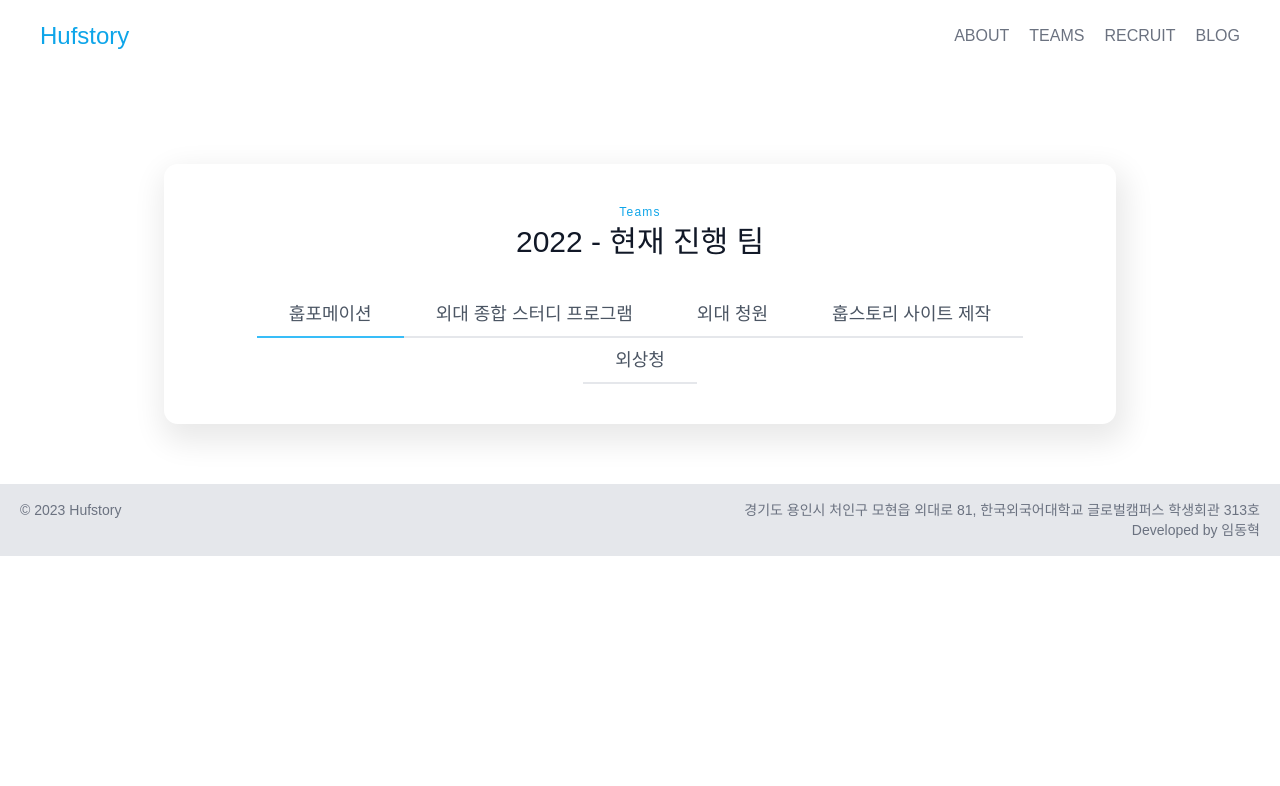
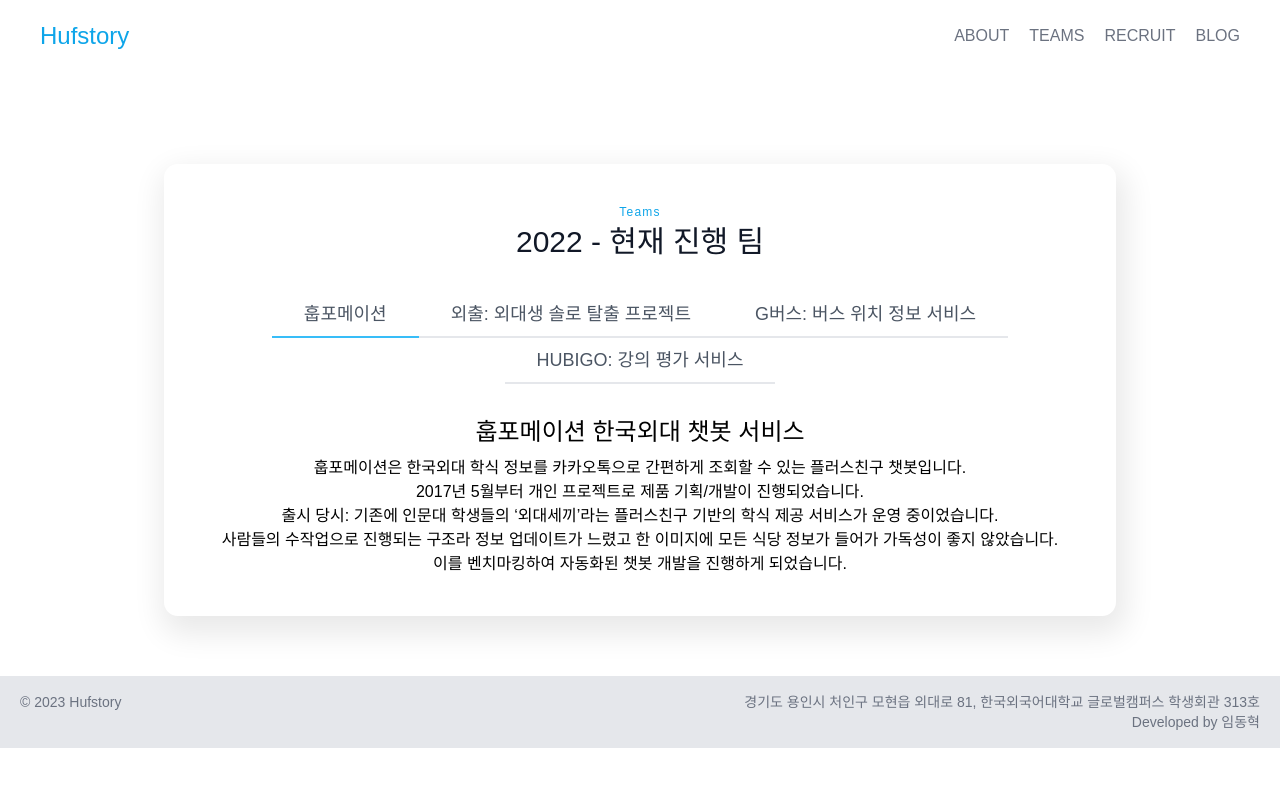
Before and after one commit to hufstory/HUFSTORY_WEB_FrontEnd, a React (Create React App) app in the folder hufstory/: page /teams in a window 1280 px wide. Shown: the top 786 px of the page. Built offline with nearby package versions, Linux system fonts and the light colour scheme; a web font is replaced by a local one.

Commit message:
Docs: Link Router 설정

```diff
--- a/hufstory/src/pages/Teams/Teams.tsx
+++ b/hufstory/src/pages/Teams/Teams.tsx
@@ -2,8 +2,8 @@ import React from "react"
 
 import Header from "../../components/Header"
 import Footer from "../../components/Footer"
+import { Link } from "react-router-dom"
 
-//
 const Teams = () => {
   return (
     <div>
@@ -17,21 +17,46 @@ const Teams = () => {
             2022 - 현재 진행 팀
           </h1>
           <div className="flex flex-wrap lg:flex lg:flex-row place-content-center mt-8">
+            <Link to="/Teams">
               <button className="text-gray-600 bg-white border-b-2 border-sky-400 py-2 px-8 hover:text-sky-600 hover:border-sky-600 text-lg">
                 훕포메이션
               </button>
-            <button className="text-gray-600 bg-white border-b-2 py-2 px-8 hover:text-sky-400 hover:border-sky-600 text-lg">
-              외대 종합 스터디 프로그램
+            </Link>
+            <Link to="/Teams_Oechul">
+              <button className="text-gray-600 bg-white border-b-2 py-2 px-8 hover:text-sky-600 hover:border-sky-600 text-lg">
+                외출: 외대생 솔로 탈출 프로젝트
               </button>
-            <button className="text-gray-600 bg-white border-b-2 py-2 px-8 hover:text-sky-400 hover:border-sky-600 text-lg">
-              외대 청원
+            </Link>
+            <Link to="/Teams_Gbus">
+              <button className="text-gray-600 bg-white border-b-2 py-2 px-8 hover:text-sky-600 hover:border-sky-600 text-lg">
+                G버스: 버스 위치 정보 서비스
               </button>
-            <button className="text-gray-600 bg-white border-b-2 py-2 px-8 hover:text-skyt-400 hover:border-sky-600 text-lg">
-              훕스토리 사이트 제작
+            </Link>
+            <Link to="/Teams_Hubigo">
+              <button className="text-gray-600 bg-white border-b-2 py-2 px-8 hover:text-sky-600 hover:border-sky-600 text-lg">
+                HUBIGO: 강의 평가 서비스
               </button>
-            <button className="text-gray-600 bg-white border-b-2 py-2 px-8 hover:text-skyt-400 hover:border-sky-600 text-lg">
-              외상청
-            </button>
+            </Link>
+          </div>
+
+          <div className="mt-8">
+            <h1 className="text-2xl mb-2">훕포메이션 한국외대 챗봇 서비스</h1>
+            <p>
+              훕포메이션은 한국외대 학식 정보를 카카오톡으로 간편하게 조회할 수
+              있는 플러스친구 챗봇입니다.
+            </p>
+
+            <p>
+              2017년 5월부터 개인 프로젝트로 제품 기획/개발이 진행되었습니다.
+              <br></br>
+              출시 당시: 기존에 인문대 학생들의 ‘외대세끼’라는 플러스친구 기반의
+              학식 제공 서비스가 운영 중이었습니다. <br></br>
+              사람들의 수작업으로 진행되는 구조라 정보 업데이트가 느렸고 한
+              이미지에 모든 식당 정보가 들어가 가독성이 좋지 않았습니다.
+              <br></br>
+              이를 벤치마킹하여 자동화된 챗봇 개발을 진행하게 되었습니다.
+              <br></br>
+            </p>
           </div>
         </div>
       </div>
```
Lines whose indentation alone changed are shown as unchanged.
